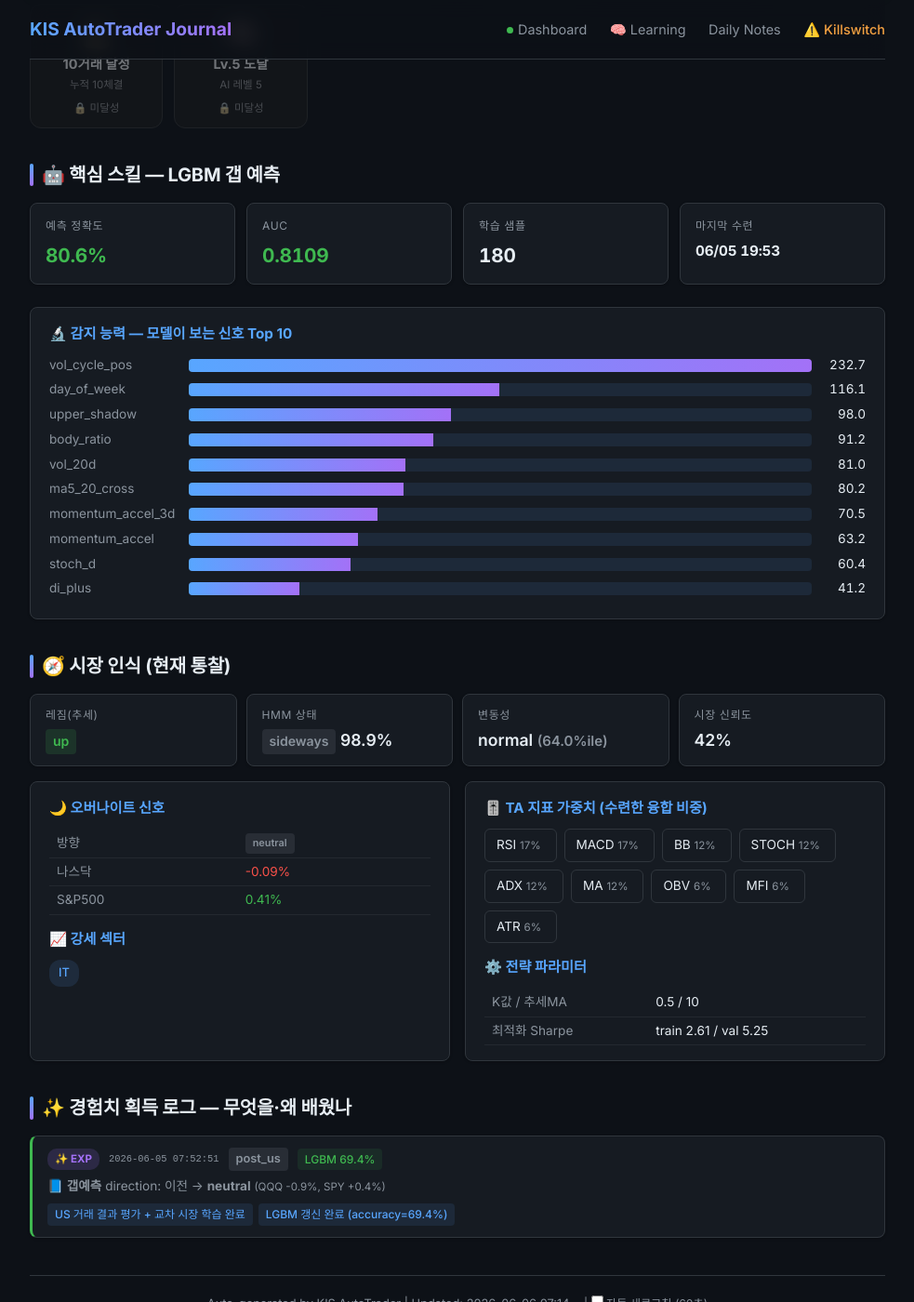
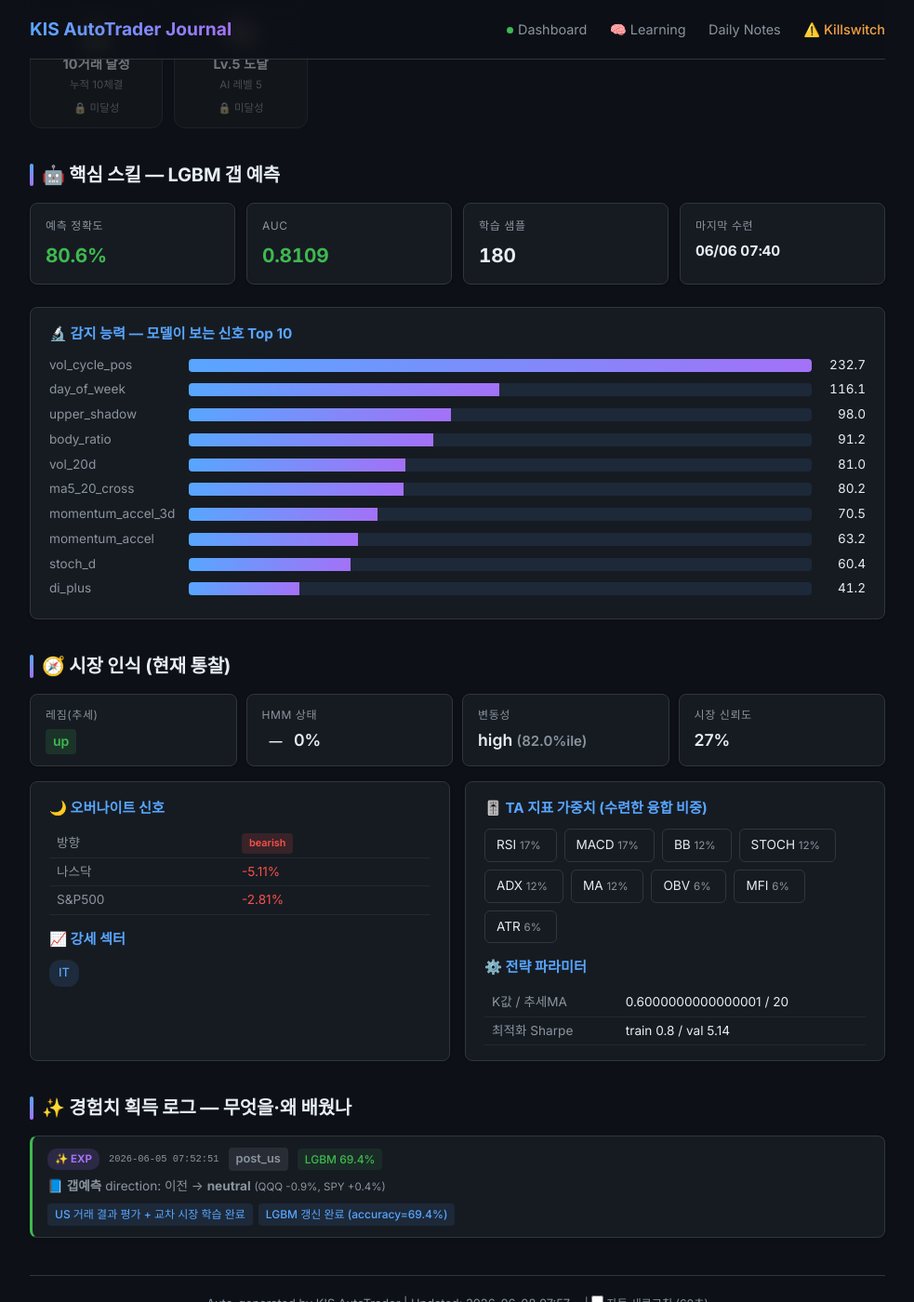
Before and after one commit to BudongJW/kis-trading-journal, a Jekyll site: the page built from learning.html, in a window 1280 px wide and 1400 px high, scrolled down 620 px. Shown: the whole window at 93% size, without its empty margins (148-1131 px from the left). Built offline with Jekyll 4.4.1, drawn with Linux system fonts in a browser that asks for light colours; nearby versions of some CDN libraries.

Commit message:
auto: 상태 새로고침(읽기전용) 07:57

```diff
--- a/_data/portfolio.json
+++ b/_data/portfolio.json
@@ -1,7 +1,7 @@
 {
-  "updated_at": "2026-06-06T07:14:44.205897",
+  "updated_at": "2026-06-08T07:57:23.278730",
   "initial_capital": 500000,
-  "cash": 893935,
+  "cash": 726981,
   "holdings": [
     {
       "symbol": "091160",
@@ -41,7 +41,7 @@
     "set_by": ""
   },
   "holdings_value": 208770,
-  "total_value": 909610,
+  "total_value": 909766,
   "total_pnl": -12890,
   "total_pnl_pct": -1.4,
   "realized_pnl": 1405,
@@ -151,7 +151,7 @@
   ],
   "rejected_orders": [],
   "today_summary": {
-    "date": "2026-06-06",
+    "date": "2026-06-08",
     "buys": 0,
     "sells": 0,
     "completed_round_trips": 0,
@@ -434,18 +434,33 @@
       "hmm_state": "sideways",
       "confidence": 0.42,
       "k_value": 0.5
+    },
+    {
+      "date": "2026-06-08",
+      "total_value": 909766,
+      "cash": 726981,
+      "holdings_value": 208770,
+      "day_pnl": 0,
+      "cumul_pnl": -12890,
+      "realized_pnl": 1405,
+      "unrealized_pnl": -14295,
+      "net_deposit": 422656,
+      "regime": "up",
+      "hmm_state": "unknown",
+      "confidence": 0.27,
+      "k_value": 0.6000000000000001
     }
   ],
   "market": {
     "regime": "up",
-    "hmm_state": "sideways",
-    "confidence": 0.42,
-    "volatility": "normal",
-    "vol_percentile": 64.0,
+    "hmm_state": "unknown",
+    "confidence": 0.27,
+    "volatility": "high",
+    "vol_percentile": 82.0,
     "overnight_gap": {
-      "direction": "neutral",
-      "strength": 0.1,
-      "action": "normal"
+      "direction": "bearish",
+      "strength": 1.32,
+      "action": "reduce_size"
     },
     "strong_sectors": [
       "IT"
@@ -454,22 +469,14 @@
   "strategy": {
     "name": "ETF 변동성 돌파 + 신호 융합",
     "params": {
-      "k": 0.5,
-      "trend_ma": 10
+      "k": 0.6000000000000001,
+      "trend_ma": 20
     },
-    "universe_count": 4,
+    "universe_count": 2,
     "universe": [
-      {
-        "symbol": "091160",
-        "name": "KODEX 반도체"
-      },
       {
         "symbol": "395160",
         "name": "KODEX 미국나스닥100TR"
-      },
-      {
-        "symbol": "069500",
-        "name": "KODEX 200"
       },
       {
         "symbol": "098560",
@@ -493,7 +500,7 @@
   },
   "us_session": {
     "enabled": true,
-    "cash_usd": 429.229681,
+    "cash_usd": 431.045185,
     "positions": 0,
     "holdings": [],
     "max_positions": 3,
@@ -541,18 +548,18 @@
   "learning": {
     "market": {
       "trend": "up",
-      "hmm_state": "sideways",
-      "hmm_confidence": 98.9,
-      "volatility": "normal",
-      "vol_percentile": 64.0,
-      "market_confidence": 0.42,
-      "analyzed_at": "2026-06-05 10:35"
+      "hmm_state": null,
+      "hmm_confidence": 0,
+      "volatility": "high",
+      "vol_percentile": 82.0,
+      "market_confidence": 0.27,
+      "analyzed_at": "2026-06-07"
     },
     "overnight": {
-      "direction": "neutral",
-      "nasdaq_change": -0.09,
-      "sp500_change": 0.41,
-      "recommended_action": "normal"
+      "direction": "bearish",
+      "nasdaq_change": -5.11,
+      "sp500_change": -2.81,
+      "recommended_action": "reduce_size"
     },
     "strong_sectors": [
       "IT"
@@ -561,7 +568,7 @@
       "accuracy": 80.6,
       "auc": 0.8109,
       "n_samples": 180,
-      "trained_at": "2026-06-05T19:53:54.441009",
+      "trained_at": "2026-06-06T07:40:46.947263",
       "top_features": [
         {
           "name": "vol_cycle_pos",
@@ -606,11 +613,11 @@
       ]
     },
     "strategy_params": {
-      "k": 0.5,
-      "trend_ma": 10,
-      "train_sharpe": 2.61,
-      "val_sharpe": 5.25,
-      "optimized_at": "2026-05-31"
+      "k": 0.6000000000000001,
+      "trend_ma": 20,
+      "train_sharpe": 0.8,
+      "val_sharpe": 5.14,
+      "optimized_at": "2026-06-07"
     },
     "ta_weights": {
       "rsi": 0.17,
```
